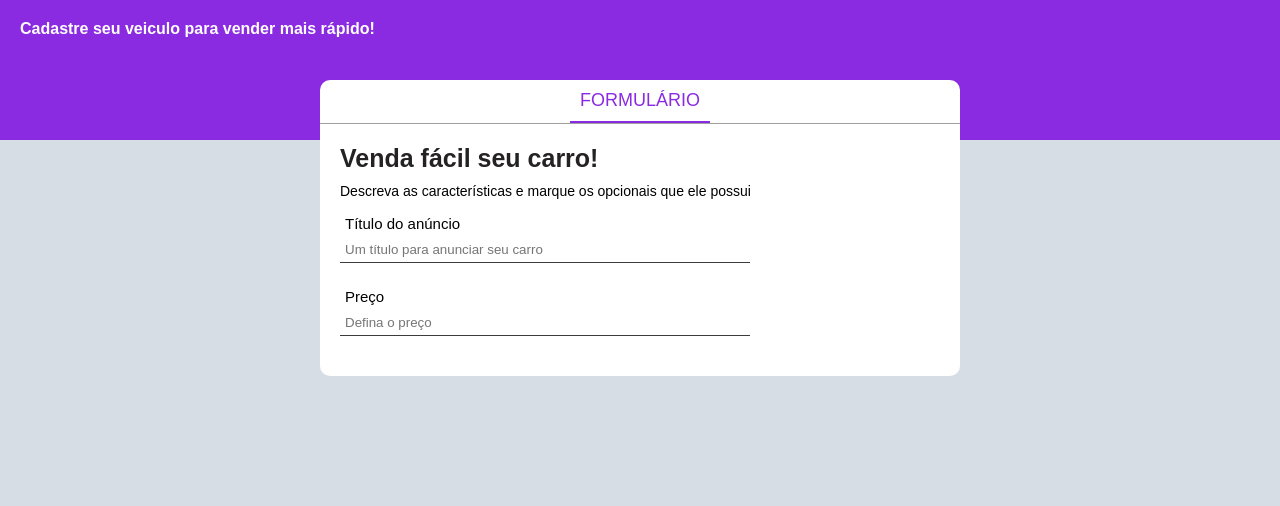
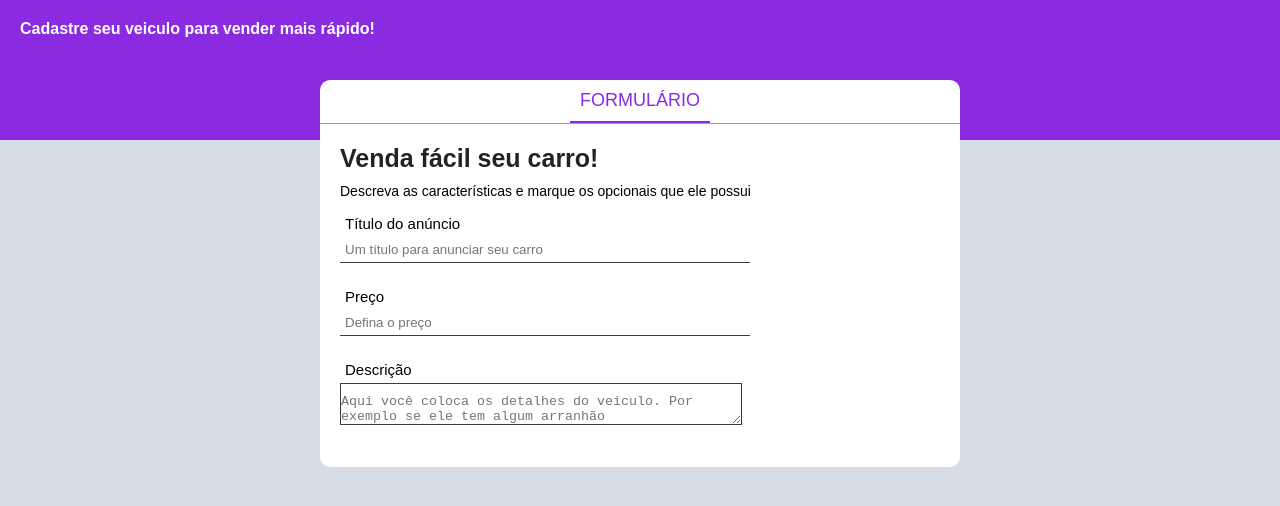
Before and after one commit to CaioSousa-10/Projeto-Formulario-venda-de-carros, a plain HTML site: page index.html in a window 1280 px wide. Drawn offline with Linux system fonts and the light colour scheme.

Commit message:
colocando campo de descrição

```diff
--- a/css/style.css
+++ b/css/style.css
@@ -72,6 +72,12 @@ header {
     margin-bottom: 2rem;
 }
 
+#description-field {
+    width: 40rem;
+    border: solid 1px #3d3c3c;
+    padding-top: 1rem;
+}
+
 /* elementos de formulario */
 
 label {
--- a/index.html
+++ b/index.html
@@ -29,12 +29,17 @@
 
                 <div>
                     <label for="ad-title">Título do anúncio</label>
-                    <input class="input-text"  type="text" name="ad-title" placeholder="Um título para anunciar seu carro">
+                    <input class="input-text"  type="text" name="ad-title" placeholder="Um título para anunciar seu carro" required>
                 </div>
 
                 <div>
                     <label for="price">Preço</label>
-                    <input class="input-text"  type="number" name="price" placeholder="Defina o preço">
+                    <input class="input-text"  type="number" name="price" placeholder="Defina o preço" required>
+                </div>
+
+                <div>
+                    <label for="description">Descrição</label>
+                    <textarea name="description" id="description-field" placeholder="Aqui você coloca os detalhes do veiculo. Por exemplo se ele tem algum arranhão"></textarea>
                 </div>
 
             </form>
```
